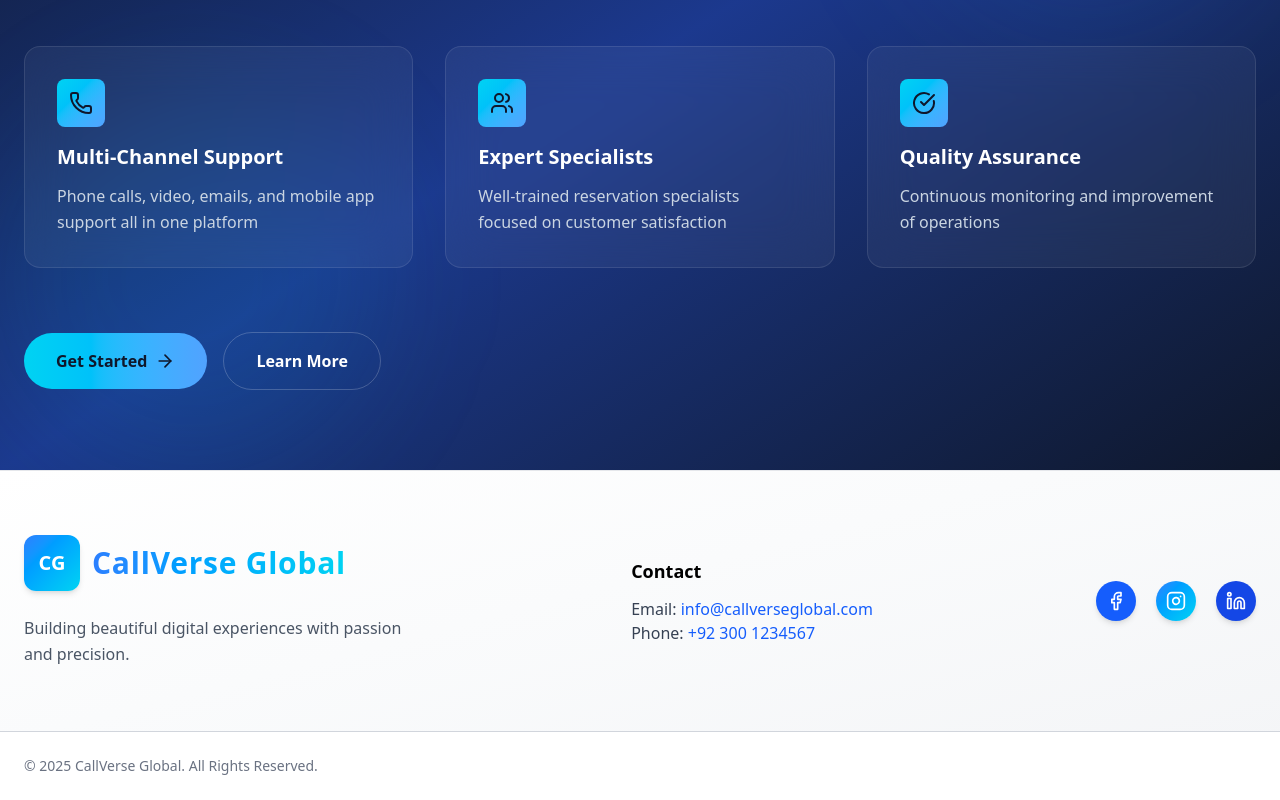
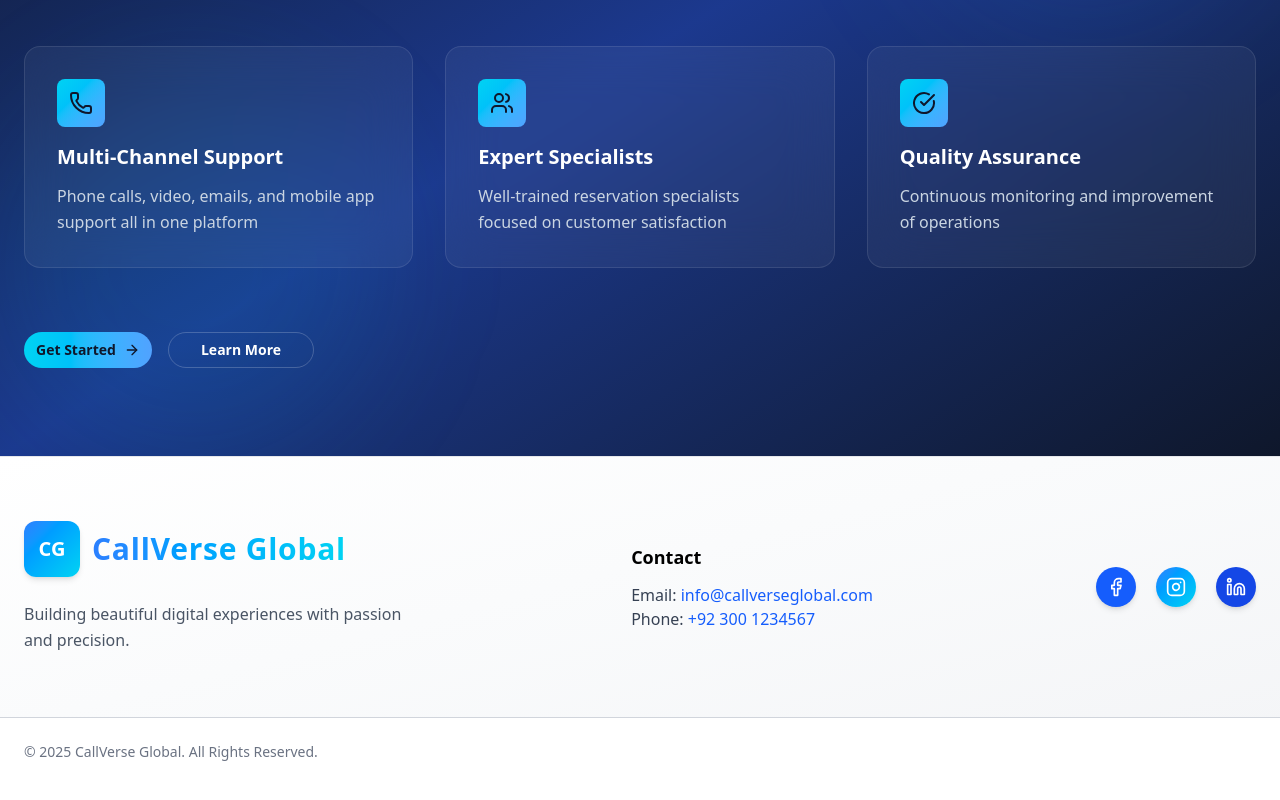
Before and after one commit to ArslanFaiz/Call-Center-Web, a React (Vite) app: page /services/outsourcing in a window 1280 px wide. Shown: the part 836-1636 px from the top of the page. Built offline with nearby package versions, Linux system fonts and the light colour scheme.

Commit message:
fix:ui fixes

```diff
--- a/src/pages/contact.tsx
+++ b/src/pages/contact.tsx
@@ -136,7 +136,7 @@ export default function Contact() {
                 </div>
                 <div>
                   <h4 className="font-semibold text-gray-900">Phone</h4>
-                  <p className="text-gray-700">+92 300 1234567</p>
+    <p className="text-gray-700">+1 (416) 555-7890</p>
                 </div>
               </div>
 
@@ -146,7 +146,7 @@ export default function Contact() {
                 </div>
                 <div>
                   <h4 className="font-semibold text-gray-900">Address</h4>
-                  <p className="text-gray-700">Lahore, Pakistan</p>
+                  <p className="text-gray-700">Toronto, Ontario, Canada</p>
                 </div>
               </div>
             </div>
--- a/src/pages/sevices/outSourcing.tsx
+++ b/src/pages/sevices/outSourcing.tsx
@@ -2,6 +2,8 @@
 
 import { motion } from "framer-motion"
 import { Phone, Users, CheckCircle, ArrowRight } from "lucide-react"
+import { Button } from "../../components"
+import { NavLink } from "react-router-dom"
 
 export default function OutSourcing() {
   const features = [
@@ -186,13 +188,15 @@ export default function OutSourcing() {
             viewport={{ once: true }}
             className="flex flex-col sm:flex-row gap-4 items-center justify-center md:justify-start"
           >
-            <button className="px-8 py-4 bg-gradient-to-r from-cyan-400 to-blue-400 text-slate-900 font-semibold rounded-full hover:shadow-lg hover:shadow-cyan-400/50 transition-all duration-300 flex items-center gap-2 group">
+            <NavLink to={"/contact"}>
+            <Button className="px-8 py-4 bg-gradient-to-r cursor-pointer from-cyan-400 to-blue-400 text-slate-900 font-semibold rounded-full hover:shadow-lg hover:shadow-cyan-400/50 transition-all duration-300 flex items-center gap-2 group">
               Get Started
               <ArrowRight className="w-5 h-5 group-hover:translate-x-1 transition-transform" />
-            </button>
-            <button className="px-8 py-4 border border-white/20 text-white font-semibold rounded-full hover:border-cyan-400/50 hover:bg-white/5 transition-all duration-300">
+            </Button>
+            </NavLink>
+            <Button className="px-8 py-4 border border-white/20 cursor-pointer text-white font-semibold rounded-full hover:border-cyan-400/50 hover:bg-white/5 transition-all duration-300">
               Learn More
-            </button>
+            </Button>
           </motion.div>
         </div>
       </section>
--- a/src/pages/sevices/recruitingServices.tsx
+++ b/src/pages/sevices/recruitingServices.tsx
@@ -2,6 +2,7 @@
 
 import { motion } from "framer-motion"
 import { CheckCircle, ArrowRight, Briefcase, Users } from "lucide-react"
+import { NavLink } from "react-router-dom"
 
 export default function RecruitingServices() {
   const responsibilities = [
@@ -163,17 +164,18 @@ export default function RecruitingServices() {
       </motion.div>
     ))}
   </motion.div>
-
+<NavLink to={"/contact"}>
   <motion.button
     initial={{ opacity: 0, y: 20 }}
     whileInView={{ opacity: 1, y: 0 }}
     transition={{ duration: 0.6, delay: 0.3 }}
     viewport={{ once: true }}
-    className="px-8 py-4 bg-gradient-to-r from-amber-500 to-orange-500 text-white font-semibold rounded-full hover:shadow-lg hover:shadow-amber-500/50 transition-all duration-300 inline-flex items-center gap-2 group"
+    className="px-8 py-4 bg-gradient-to-r cursor-pointer from-amber-500 to-orange-500 text-white font-semibold rounded-full hover:shadow-lg hover:shadow-amber-500/50 transition-all duration-300 inline-flex items-center gap-2 group"
   >
     Start Recruiting
     <ArrowRight className="w-5 h-5 group-hover:translate-x-1 transition-transform" />
   </motion.button>
+  </NavLink>
 </motion.div>
 
 {/* Right Visual */}
```
